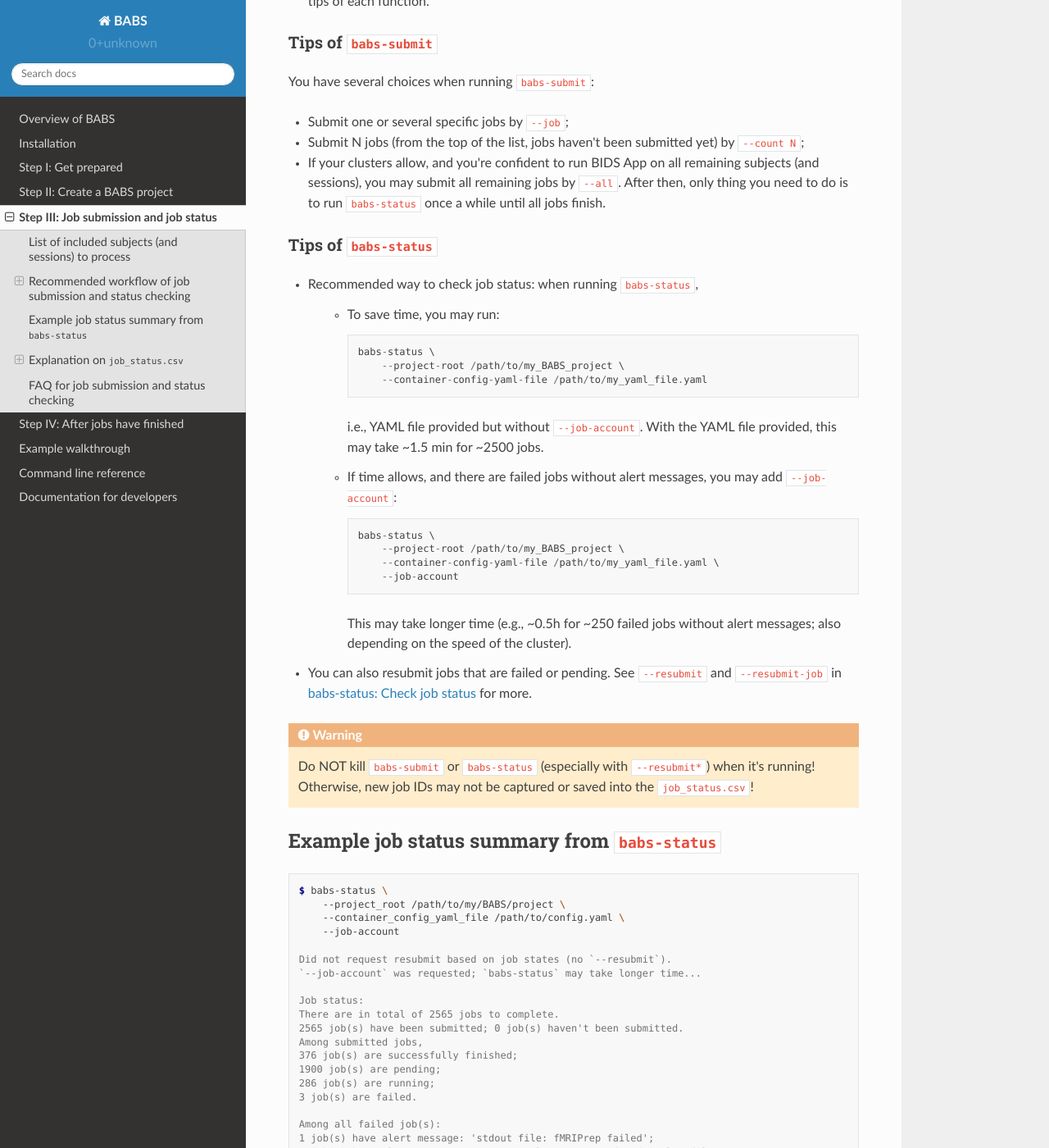
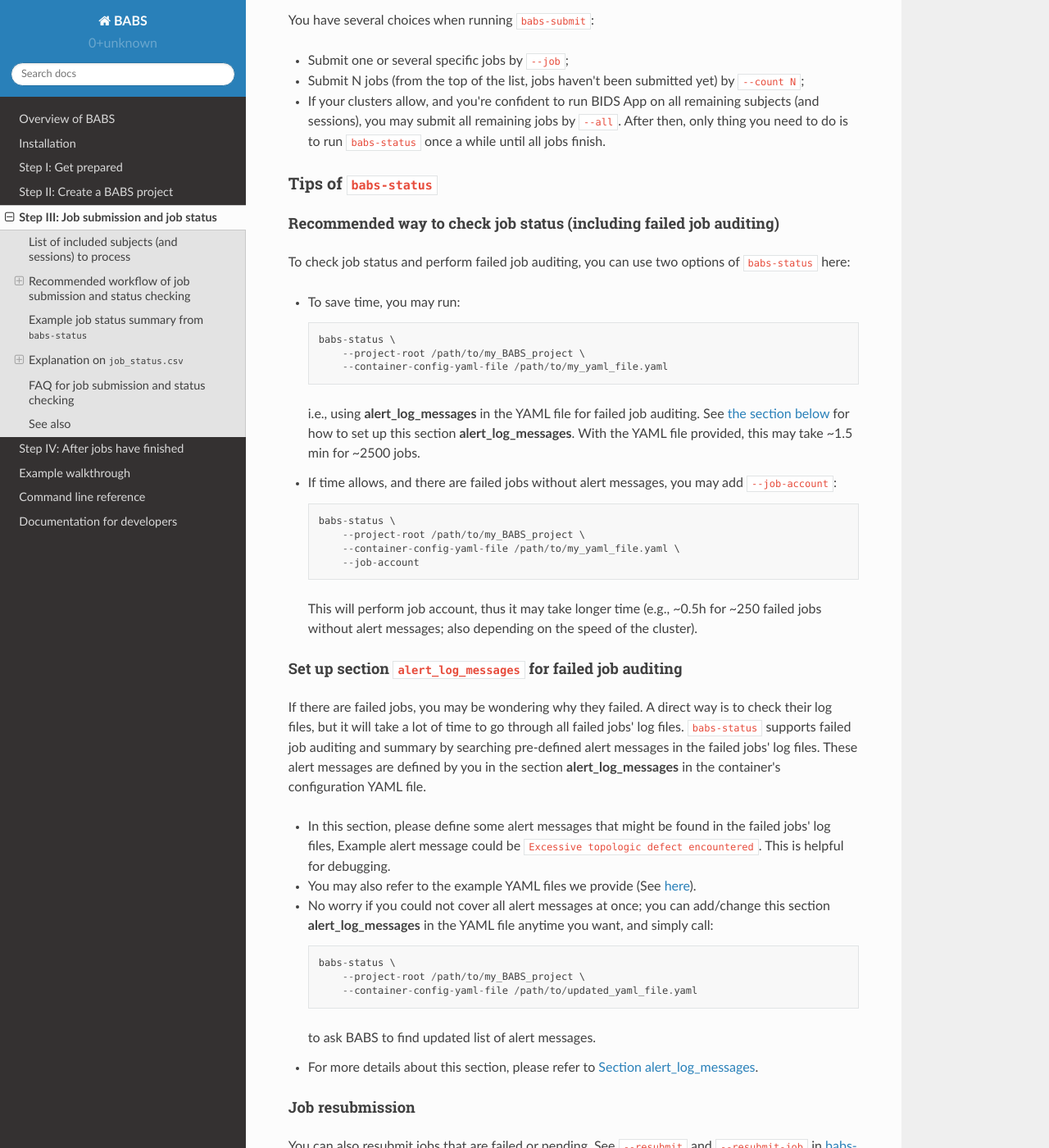
Before and after one commit to PennLINC/babs, a Sphinx documentation site: the page built from docs/source/jobs.rst, in a window 1280 px wide and 1400 px high, scrolled down 1597 px. Shown: the whole window at 82% size. Built offline with Sphinx 7.4.7 and the Read the Docs theme 2.0.0, drawn with Linux system fonts in a browser that asks for light colours; some of the changed text lies outside the part shown.

Commit message:
clarify yaml file's function in babs-status

```diff
--- a/docs/source/babs-status.rst
+++ b/docs/source/babs-status.rst
@@ -93,5 +93,7 @@ and you hope to resubmit them:
         --resubmit-job sub-02 ses-B
 
 
-.. TODO: add example commands for `babs-status --resubmit` or `--resubmit-job`
-..  including multi-ses and single-ses cases
+**********************
+See also
+**********************
+:doc:`jobs`
--- a/docs/source/jobs.rst
+++ b/docs/source/jobs.rst
@@ -1,13 +1,14 @@
-***************************************
+#############################################
 Step III: Job submission and job status
-***************************************
+#############################################
 
 .. contents:: Table of Contents
 
 .. _list_included_subjects:
 
+*******************************************************
 List of included subjects (and sessions) to process
-=====================================================
+*******************************************************
 ``babs-init`` follows the steps below to determine the final list of included subjects (and sessions) to process:
 
 #. Determine an initial list:
@@ -26,8 +27,9 @@ is located at ``/path/to/my_BABS_project/analysis/code``.
 
 .. TODO: describe other saved csv files for e.g., exclusions
 
+***************************************************************
 Recommended workflow of job submission and status checking
-==============================================================
+***************************************************************
 Processing large-scale datasets and handling hundreds or even thousands of jobs
 could be tough for many data analysts. We hope BABS could help this process.
 For best experience, we recommend using ``babs-submit`` and ``babs-status`` in the following steps;
@@ -36,28 +38,22 @@ in short, it's a iteration between ``babs-submit`` and ``babs-status``:
 #. Check how many jobs to run: run ``babs-status --project_root /path/to/my_BABS_project``.
    This will return a summary that includes number of jobs to complete.
    See :ref:`list_included_subjects` for how BABS determines this list of jobs to complete.
-#. Fill section **alert_log_messages** in the YAML file:
+#. You may submit several exemplar jobs with ``babs-submit``, then check job status
+   with ``babs-status`` to see if they finish successfully.
+#. If there are failed jobs, you can use ``babs-status`` to perform failed job auditing.
 
-    * You may submit several exemplar jobs with ``babs-submit``, then check job status
-      with ``babs-status`` to see if they're failed, and in failed jobs' log files
-      (usually in ``stdout`` and ``stderr`` files), what could be alert messages for the failure.
-    * You may also refer to the example YAML files we provide (link: ______________).
-    * No worry if you could not cover all alert messages at once;
-      you can add/change this section **alert_log_messages** in the YAML file anytime you want,
-      and simply call::
-
-        babs-status \
-            --project-root /path/to/my_BABS_project \
-            --container-config-yaml-file /path/to/updated_yaml_file.yaml
-
-      to ask BABS to find updated list of alert messages.
-    * For more details about this section, please refer to :ref:`alert_log_messages`.
+    * See :ref:`here <check-job-status-and-failed-job-auditing>` for example commands,
+      and :ref:`here <setup-section-alert-log-messages>` for how to set it up.
+    * Please make sure the job failures are related to subject- or session-specific problems,
+      but not issues like "no enough memory or space" that other jobs could also encounter.
+      Once you're sure about this, feel free to move on.
 
 #. You may start to iteratively call ``babs-submit`` and ``babs-status`` until all jobs finish.
    See below for tips of each function.
 
+==============================
 Tips of ``babs-submit``
-------------------------------
+==============================
 You have several choices when running ``babs-submit``:
 
 * Submit one or several specific jobs by ``--job``;
@@ -66,31 +62,73 @@ You have several choices when running ``babs-submit``:
   you may submit all remaining jobs by ``--all``.
   After then, only thing you need to do is to run ``babs-status`` once a while until all jobs finish.
 
+==============================
 Tips of ``babs-status``
-------------------------------
-* Recommended way to check job status: when running ``babs-status``,
+==============================
 
-    * To save time,
-      you may run::
+.. _check-job-status-and-failed-job-auditing:
 
-        babs-status \
-            --project-root /path/to/my_BABS_project \
-            --container-config-yaml-file /path/to/my_yaml_file.yaml
+Recommended way to check job status (including failed job auditing)
+---------------------------------------------------------------------
+To check job status and perform failed job auditing,
+you can use two options of ``babs-status`` here:
 
-      i.e., YAML file provided but without ``--job-account``.
-      With the YAML file provided, this may take ~1.5 min for ~2500 jobs.
-    * If time allows, and there are failed jobs without alert messages,
-      you may add ``--job-account``::
+* To save time,
+  you may run::
 
-        babs-status \
-            --project-root /path/to/my_BABS_project \
-            --container-config-yaml-file /path/to/my_yaml_file.yaml \
-            --job-account
+    babs-status \
+        --project-root /path/to/my_BABS_project \
+        --container-config-yaml-file /path/to/my_yaml_file.yaml
 
-      This may take longer time (e.g., ~0.5h for ~250 failed jobs without alert messages;
-      also depending on the speed of the cluster).
-* You can also resubmit jobs that are failed or pending.
-  See ``--resubmit`` and ``--resubmit-job`` in :doc:`babs-status` for more.
+  i.e., using **alert_log_messages** in the YAML file for failed job auditing.
+  See :ref:`the section below <setup-section-alert-log-messages>`
+  for how to set up this section **alert_log_messages**.
+  With the YAML file provided, this may take ~1.5 min for ~2500 jobs.
+* If time allows, and there are failed jobs without alert messages,
+  you may add ``--job-account``::
+
+    babs-status \
+        --project-root /path/to/my_BABS_project \
+        --container-config-yaml-file /path/to/my_yaml_file.yaml \
+        --job-account
+
+  This will perform job account, thus it may take longer time
+  (e.g., ~0.5h for ~250 failed jobs without alert messages;
+  also depending on the speed of the cluster).
+
+
+.. _setup-section-alert-log-messages:
+
+Set up section ``alert_log_messages`` for failed job auditing
+-------------------------------------------------------------------
+If there are failed jobs, you may be wondering why they failed.
+A direct way is to check their log files, but it will take a lot of time to go through
+all failed jobs' log files. ``babs-status`` supports failed job auditing and summary
+by searching pre-defined alert messages in the failed jobs' log files.
+These alert messages are defined by you in the
+section **alert_log_messages** in the container's configuration YAML file.
+
+* In this section, please define some alert messages that might be found in the failed jobs' log files,
+  Example alert message could be ``Excessive topologic defect encountered``.
+  This is helpful for debugging.
+
+* You may also refer to the example YAML files we provide
+  (See `here <https://github.com/PennLINC/babs/blob/main/notebooks/README.md>`_).
+* No worry if you could not cover all alert messages at once;
+  you can add/change this section **alert_log_messages** in the YAML file anytime you want,
+  and simply call::
+
+    babs-status \
+        --project-root /path/to/my_BABS_project \
+        --container-config-yaml-file /path/to/updated_yaml_file.yaml
+
+  to ask BABS to find updated list of alert messages.
+* For more details about this section, please refer to :ref:`alert_log_messages`.
+
+Job resubmission
+-----------------------
+You can also resubmit jobs that are failed or pending.
+See ``--resubmit`` and ``--resubmit-job`` in :doc:`babs-status` for more.
 
 .. warning::
     Do NOT kill ``babs-submit`` or ``babs-status`` (especially with ``--resubmit*``)
@@ -98,8 +136,9 @@ Tips of ``babs-status``
 
 .. _example_job_status_summary:
 
+*******************************************************
 Example job status summary from ``babs-status``
-======================================================
+*******************************************************
 
 .. code-block:: console
 
@@ -150,8 +189,9 @@ Finally, you can find the log files (``stdout``, ``stderr``) in the path provide
 in the last line of the printed message.
 
 
+*******************************************************
 Explanation on ``job_status.csv``
-=======================================
+*******************************************************
 As described above, BABS ``babs-status`` has provided a summary of all the jobs.
 This summary is based on ``job_status.csv`` (located at: ``/path/to/my_BABS_project/analysis/code``).
 If you hope to dig out more information, you may take a look at this CSV file.
@@ -164,8 +204,9 @@ If you hope to dig out more information, you may take a look at this CSV file.
     Changes that are not made by ``babs-submit`` or ``babs-status`` may cause conflicts
     or confusions to BABS on the job status.
 
+==============================
 Loading ``job_status.csv``
---------------------------------------
+==============================
 
 To take a look at ``job_status.csv``, you may load it into Python.
 Below is an example python script of reading ``job_status.csv``::
@@ -189,9 +230,9 @@ Below is an example python script of reading ``job_status.csv``::
 You can also slice ``df`` and extract only failed jobs, only jobs whose ``alert_message``
 matches with a specific string, etc.
 
-
+==================================================
 Detailed description of ``job_status.csv``
----------------------------------------------------
+==================================================
 
 Each row in the ``job_status.csv`` is for a job, i.e., of a subject (single-session dataset),
 or of a session of a subject (multiple-session dataset).
@@ -252,8 +293,9 @@ Note: ``np.nan`` means numpy's NaN if loading the CSV file into Python.
       This is because the job ID did not change, so job account information should not change for a finished job.
 
 
+*******************************************************
 FAQ for job submission and status checking
-=============================================
+*******************************************************
 
 Q: In ``job_status.csv``, why column ``alert_message`` is updated every time ``babs-status`` is called,
 whereas column ``job_account`` is only updated when ``--job-account`` is called?
@@ -272,3 +314,11 @@ but column ``last_line_stdout_file`` is not ``SUCCESS``?
 
 A: This should be an edge case. Simply run ``babs-status`` again,
 and it might be updated with 'SUCCESS'.
+
+
+*******************************************************
+See also
+*******************************************************
+:doc:`babs-submit`
+
+:doc:`babs-status`
```
Also changed, not shown: docs/source/babs-submit.rst (+14 -2 lines), notebooks/README.md, 1 other file.
